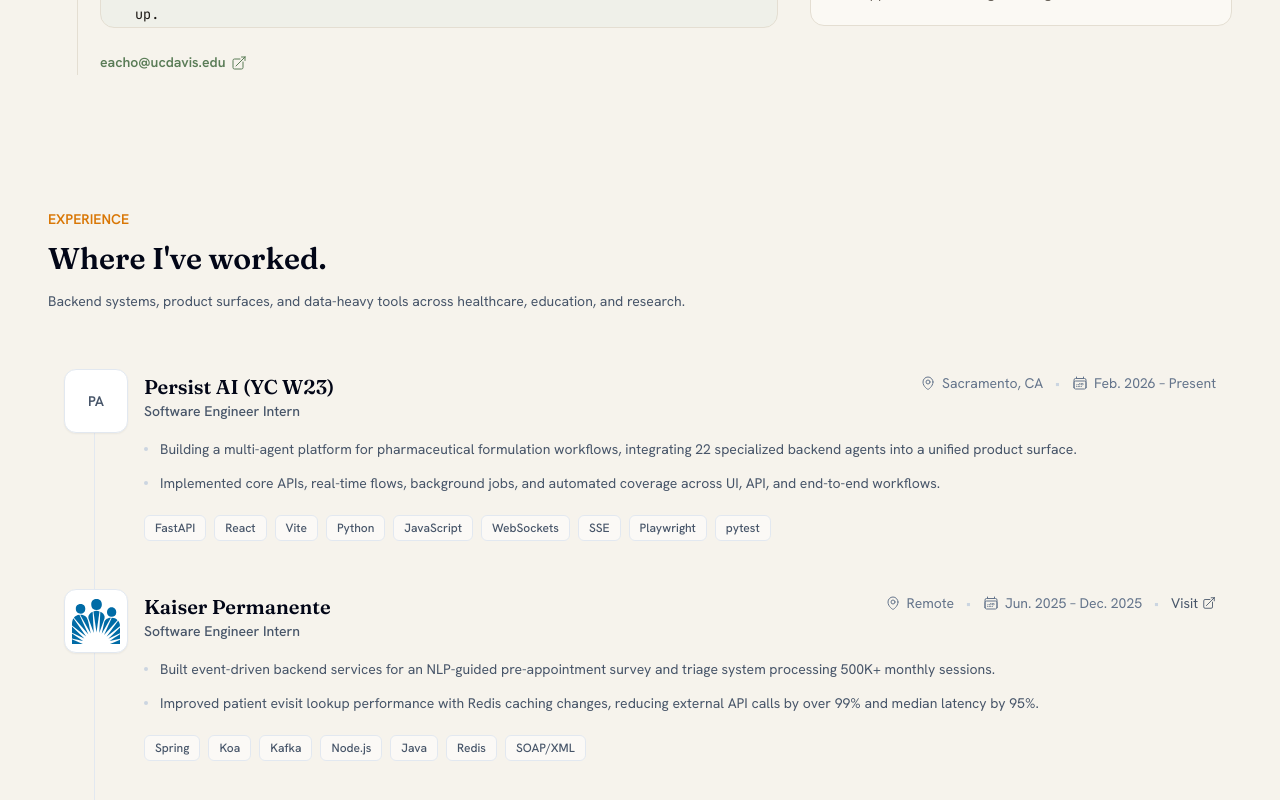
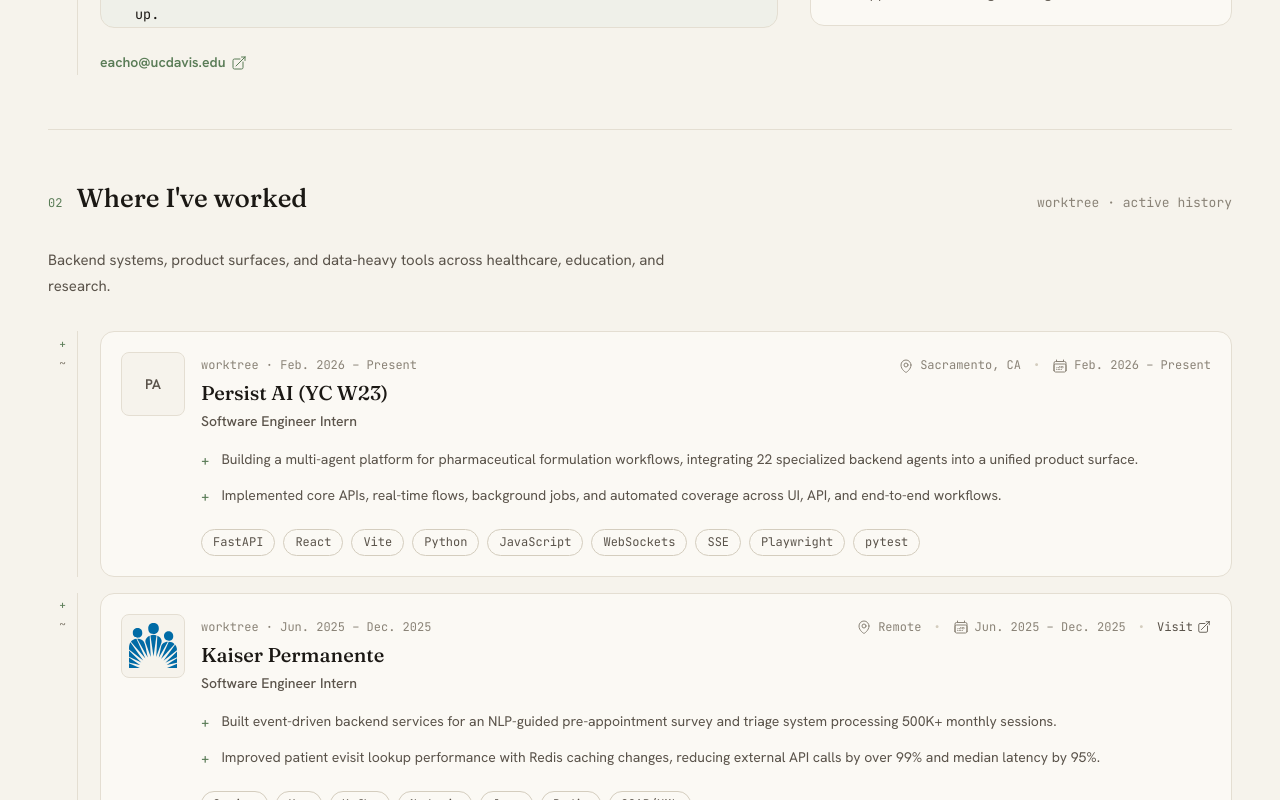
Before and after one commit to echo108471/eugene-portfolio, a React (Vite) app: page / in a window 1280 px wide. Shown: the part 1120-1920 px from the top of the page. Built offline with nearby package versions, Linux system fonts and the light colour scheme.

Commit message:
feat(experience): stage work history in the gutter
Roles read as a worktree of active history — each company a raised
surface in the diff gutter, contributions as `+` lines, stacks as mono
tag pills. Theme-aware logos for light/dark.

```diff
--- a/src/app/components/experience_section.tsx
+++ b/src/app/components/experience_section.tsx
@@ -156,13 +156,11 @@
 
 function ExperienceLogo({
   experience,
-  priority,
 }: {
   experience: ExperienceItem;
-  priority: boolean;
 }) {
   const baseClasses =
-    "relative z-10 flex h-14 w-14 sm:h-16 sm:w-16 flex-none items-center justify-center rounded-xl border border-slate-200 bg-white shadow-sm dark:border-white/10 dark:bg-[#0B1120] transition-colors duration-200 group-hover/item:border-slate-300 dark:group-hover/item:border-white/20";
+    "relative z-10 flex h-14 w-14 sm:h-16 sm:w-16 flex-none items-center justify-center rounded-lg border border-[var(--line)] bg-[var(--paper)] transition-colors duration-200 group-hover/item:border-[var(--add-edge)]";
 
   if (!experience.logo && !experience.logoLight && !experience.logoDark) {
     const initials = experience.company
@@ -174,7 +172,7 @@
       .join("");
 
     return (
-      <div className={`${baseClasses} text-sm font-semibold text-slate-600 dark:text-slate-300`}>
+      <div className={`${baseClasses} text-sm font-semibold text-[var(--ink-soft)]`}>
         {initials}
       </div>
     );
@@ -214,62 +212,59 @@
 
 const ExperienceSection = () => {
   return (
-    <section className="py-16 sm:py-20">
+    <section className="page-section">
       <Reveal>
-        <div className="mb-10 flex flex-col gap-3 sm:flex-row sm:items-end sm:justify-between">
-          <div className="max-w-2xl">
-            <p className="text-sm font-semibold uppercase text-amber-600 dark:text-amber-300">
-              Experience
-            </p>
-            <h2 className="mt-3 text-2xl font-semibold text-slate-950 sm:text-3xl dark:text-white">
-              Where I&apos;ve worked.
-            </h2>
-            <p className="mt-3 text-sm leading-6 text-slate-600 dark:text-slate-400 font-sans">
+        <div className="section-head">
+          <span className="section-num">02</span>
+          <h2 className="section-title">Where I&apos;ve worked</h2>
+          <span className="section-note">worktree · active history</span>
+        </div>
+        <p className="body-copy mb-8 max-w-2xl">
           Backend systems, product surfaces, and data-heavy tools across healthcare, education, and research.
         </p>
-          </div>
-        </div>
       </Reveal>
 
-      <div className="relative space-y-4">
-        {/* Timeline Line */}
-        <div
-          className="absolute left-[2.85rem] top-8 bottom-8 w-px bg-slate-200 dark:bg-white/10 hidden sm:block"
-          aria-hidden="true"
-        />
-
-        {experiences.map((experience, index) => {
+      <div className="quiet-list">
+        {experiences.map((experience) => {
           const experienceId = `exp-${slugify(experience.company)}`;
 
           const content = (
-            <div className="flex flex-col gap-4 sm:flex-row sm:items-start group/item relative rounded-2xl sm:p-4 transition-colors duration-300 hover:bg-slate-50 dark:hover:bg-white/[0.08]">
-              <ExperienceLogo experience={experience} priority={index < 2} />
+            <div className="diff-block">
+              <div className="diff-gutter">
+                <span className="plus">+</span>
+                <span className="tilde">~</span>
+              </div>
+              <div className="diff-body">
+                <div className="group/item surface-card interactive-surface p-5">
+                  <div className="flex flex-col gap-4 sm:flex-row sm:items-start">
+                    <ExperienceLogo experience={experience} />
 
                     <div className="min-w-0 flex-1 sm:pt-1">
-                <div className="flex flex-col gap-2 lg:flex-row lg:items-start lg:justify-between">
+                      <div className="flex flex-col gap-3 lg:flex-row lg:items-start lg:justify-between">
                         <div>
-                    <h3 className="text-xl font-semibold text-slate-950 dark:text-white group-hover/item:text-amber-600 dark:group-hover/item:text-amber-400 transition-colors">
+                          <p className="meta-text mb-1">worktree · {experience.date}</p>
+                          <h3 className="font-display text-xl font-medium text-[var(--ink)]">
                             {experience.company}
                           </h3>
-                    <p className="text-sm font-medium text-slate-600 dark:text-slate-300">
+                          <p className="mt-1 text-sm font-medium text-[var(--ink-soft)]">
                             {experience.title}
                           </p>
                         </div>
 
-                  <div className="flex flex-wrap items-center gap-x-3 gap-y-1 text-sm text-slate-500 dark:text-slate-400">
+                        <div className="meta-text flex flex-wrap items-center gap-x-3 gap-y-1">
                           <span className="flex items-center gap-1.5">
                             <MapPinIcon className="h-4 w-4" aria-hidden="true" />
                             {experience.location}
                           </span>
-                    <span className="hidden sm:block text-slate-300 dark:text-slate-600">&bull;</span>
+                          <span className="hidden sm:block text-[var(--line-strong)]">&bull;</span>
                           <span className="flex items-center gap-1.5">
                             <CalendarDaysIcon className="h-4 w-4" aria-hidden="true" />
                             {experience.date}
                           </span>
                           {experience.link && (
                             <>
-                        <span className="hidden sm:block text-slate-300 dark:text-slate-600">&bull;</span>
-                        <span className="flex items-center gap-1 text-slate-600 dark:text-slate-300 group-hover/item:text-amber-600 dark:group-hover/item:text-amber-400 transition-colors">
+                              <span className="hidden sm:block text-[var(--line-strong)]">&bull;</span>
+                              <span className="flex items-center gap-1 text-[var(--ink-soft)] transition-colors group-hover/item:text-[var(--add)]">
                                 Visit
                                 <ArrowTopRightOnSquareIcon className="h-3.5 w-3.5" aria-hidden="true" />
                               </span>
@@ -278,10 +273,10 @@
                         </div>
                       </div>
 
-                <ul className="mt-4 space-y-2.5 text-sm leading-6 text-slate-600 dark:text-slate-400">
+                      <ul className="mt-4 space-y-2.5 text-sm leading-6 text-[var(--ink-soft)]">
                         {experience.description.map((item) => (
                           <li key={item} className="flex gap-3">
-                      <span className="mt-2.5 h-1 w-1 flex-none rounded-full bg-slate-300 dark:bg-slate-600" />
+                            <span className="mt-0.5 flex-none font-mono text-[var(--add)]">+</span>
                             <span>{item}</span>
                           </li>
                         ))}
@@ -291,11 +286,14 @@
                         {experience.techStack.map((tech) => (
                           <span
                             key={tech}
-                      className="rounded-md border border-slate-200 bg-white/50 px-2.5 py-1 text-xs font-medium text-slate-600 transition-colors duration-200 group-hover/item:border-slate-300 dark:border-white/10 dark:bg-transparent dark:text-slate-400 dark:group-hover/item:border-white/20"
+                            className="tag-pill"
                           >
                             {tech}
                           </span>
                         ))}
+                      </div>
+                    </div>
+                  </div>
                 </div>
               </div>
             </div>
@@ -308,7 +306,7 @@
               href={experience.link}
               target="_blank"
               rel="noopener noreferrer"
-              className="block outline-none focus-visible:ring-2 focus-visible:ring-amber-500 rounded-2xl"
+              className="block rounded-[14px] outline-none"
             >
               {content}
             </a>
```
Lines whose indentation alone changed are shown as unchanged.
